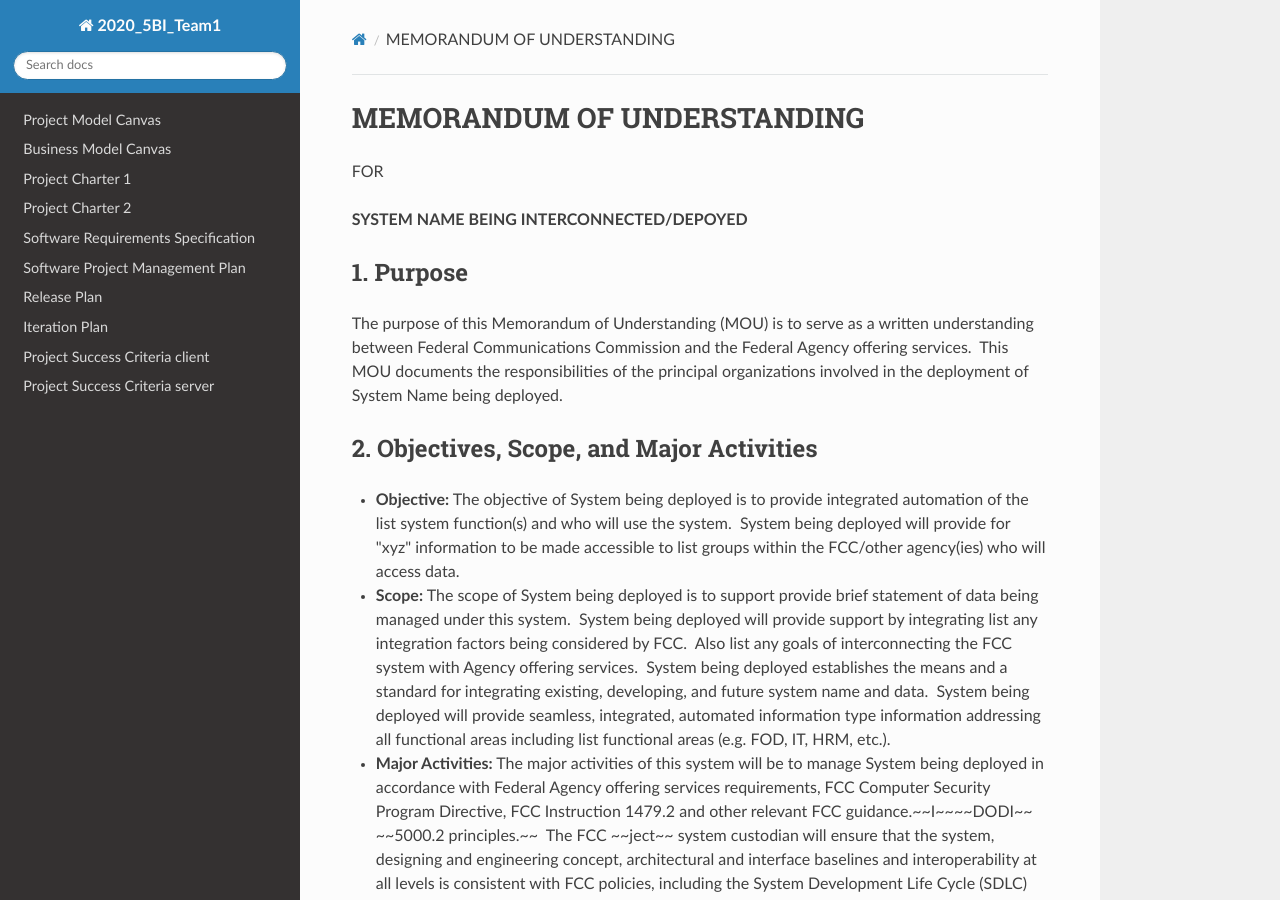
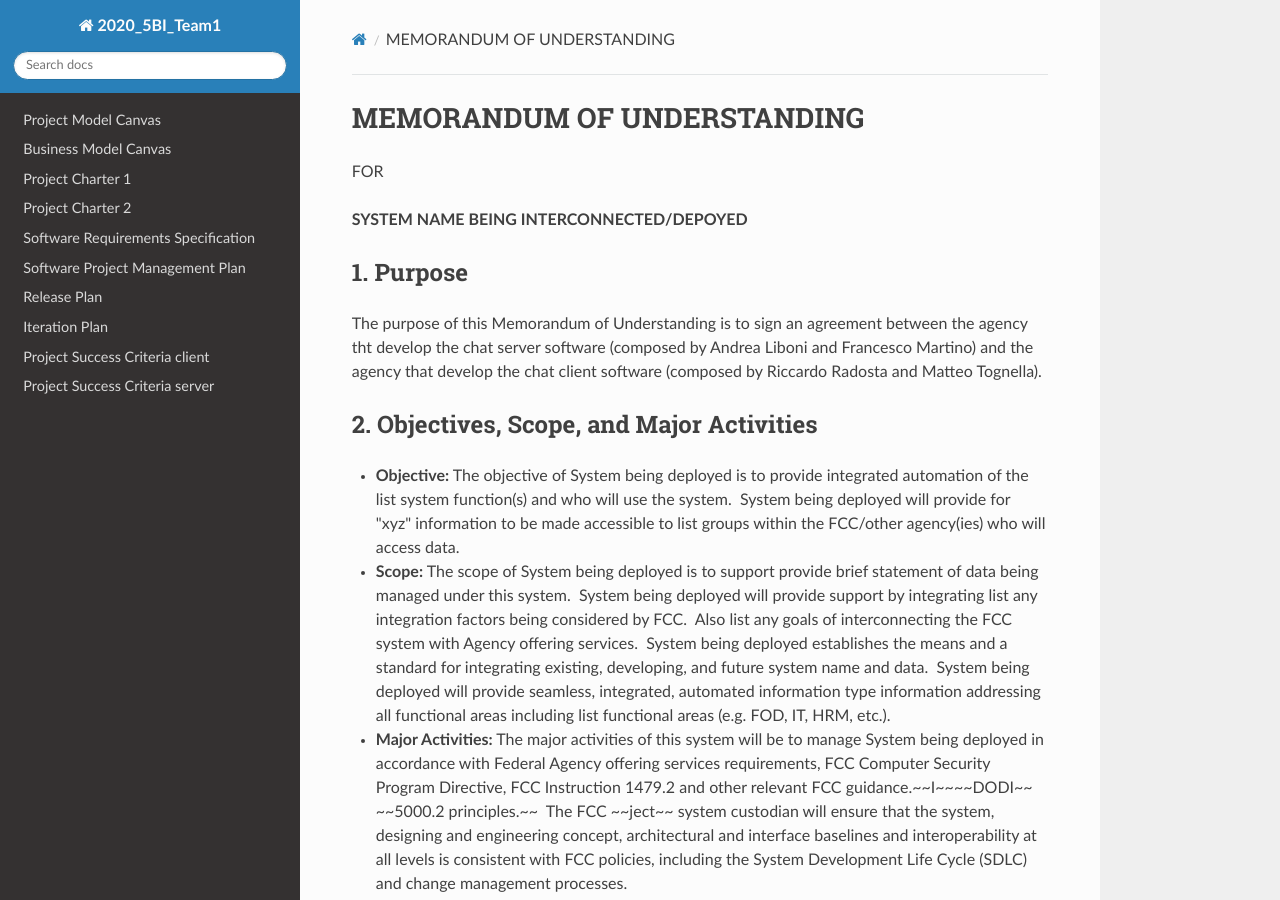
Before and after one commit to FrankMartinuz/2020_5BI_team1_Liboni, an MkDocs documentation site: the page built from docs/Memo_of_understanding.md, in a window 1280 px wide and 900 px high. Built offline with MkDocs 1.6.1, drawn with Linux system fonts in a browser that asks for light colours; nearby versions of some CDN libraries.

Commit message:
Made the first part (purpose)

```diff
--- a/docs/Memo_of_understanding.md
+++ b/docs/Memo_of_understanding.md
@@ -6,7 +6,8 @@
 
 ## 1. **Purpose**
 
-  The purpose of this Memorandum of Understanding (MOU) is to serve as a written understanding between Federal Communications Commission and the Federal Agency offering services.  This MOU documents the responsibilities of the principal organizations involved in the deployment of System Name being deployed.
+
+  The purpose of this Memorandum of Understanding is to sign an agreement between the agency tht develop the chat server software (composed by Andrea Liboni and Francesco Martino) and the agency that develop the chat client software (composed by Riccardo Radosta and Matteo Tognella).
 
 ## 2. **Objectives, Scope, and Major Activities**
 
```
